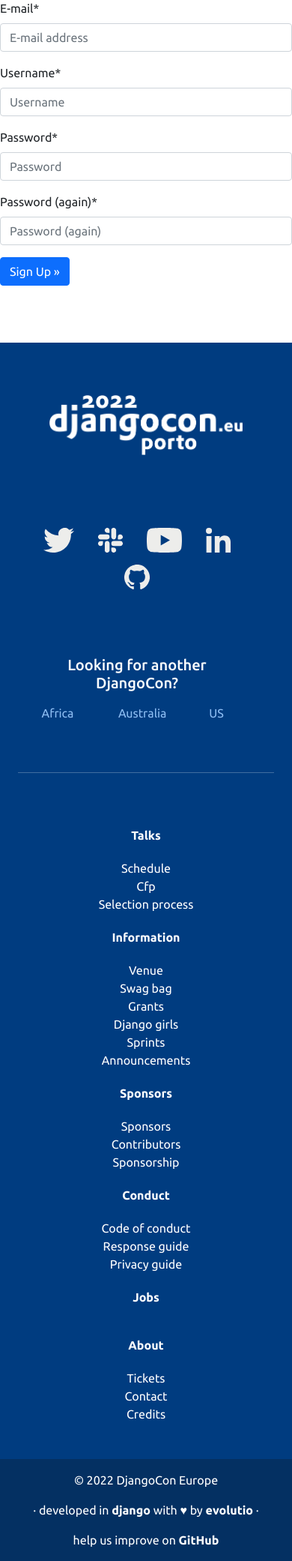
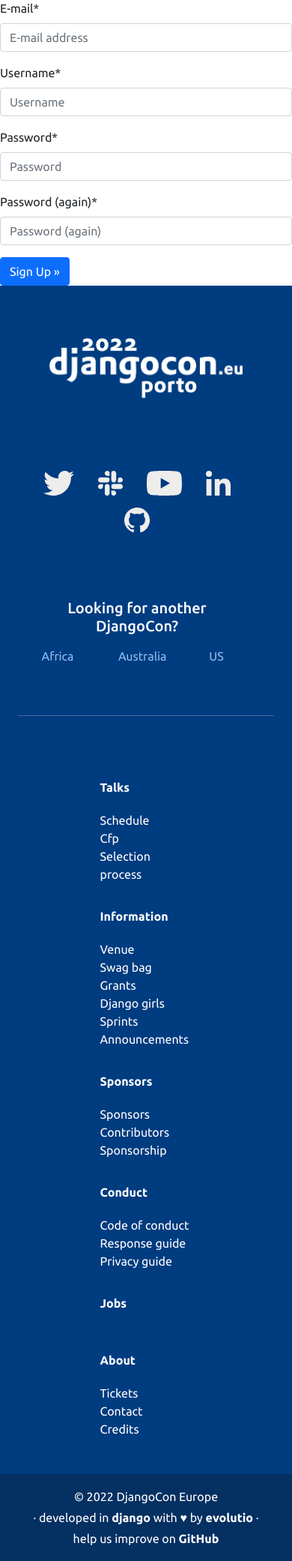
Before and after one commit to djangocon/2022.djangocon.eu, a Django app: page /accounts/signup/ in a window 390 px wide. Shown: the part 246-2328 px from the top of the page at 75% size. Run offline with Django 3.2, Linux system fonts and the light colour scheme; style sheets or scripts are compiled from the project's sources; parts of the project's set-up code (start-up, migrations or seed data) failed here and were passed over; some libraries are stand-ins or nearby versions.

Commit message:
update footer

```diff
--- a/djangocon_2022/static/sass/_footer.scss
+++ b/djangocon_2022/static/sass/_footer.scss
@@ -5,7 +5,12 @@
 @media (max-width: 575.98px) {
   .custom-footer {
     .footer-site-map {
-      text-align: center;
+      margin-left:  25vw;
+      margin-right: 25vw;
+
+      .footer-title {
+        padding-top: 2rem;
+      }
     }
   }
 }
@@ -39,10 +44,13 @@
 
   .footer-end {
     padding-top: 1rem;
+    padding-bottom: 1rem;
     background: base.$BgDarkBlue; //#043062;
 
     p {
       width: auto;
+      margin: .125rem;
+      padding: 0rem;
     }
     a {
       color: white;
```
